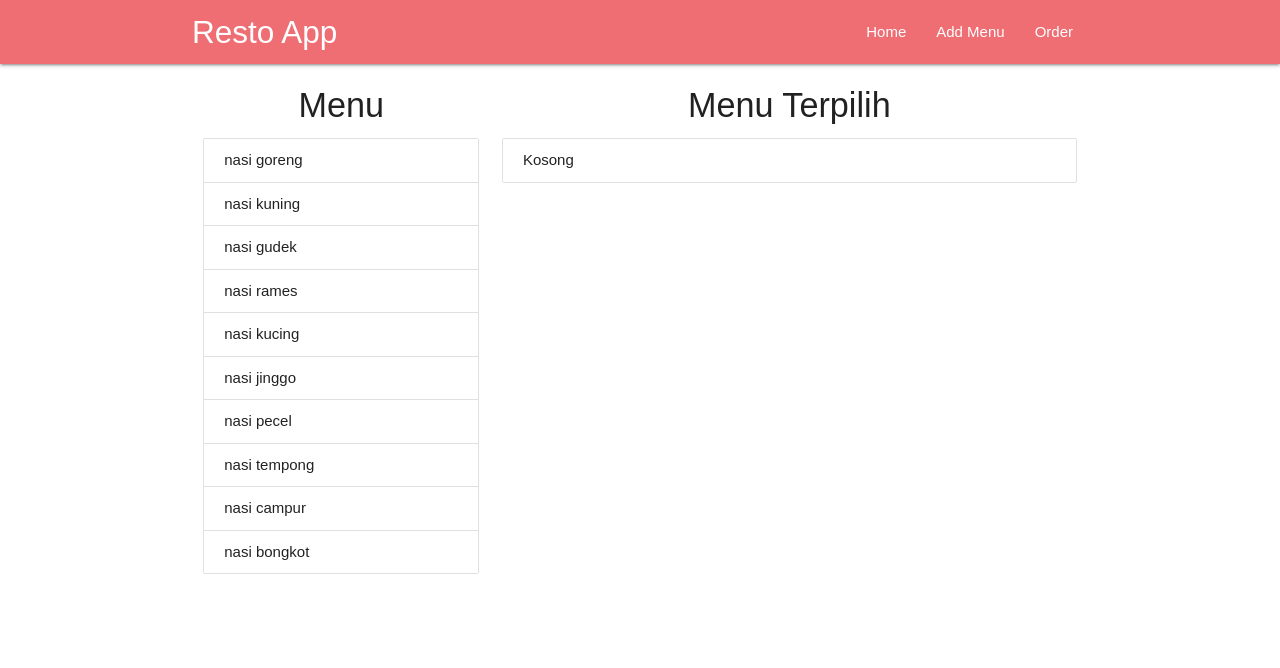
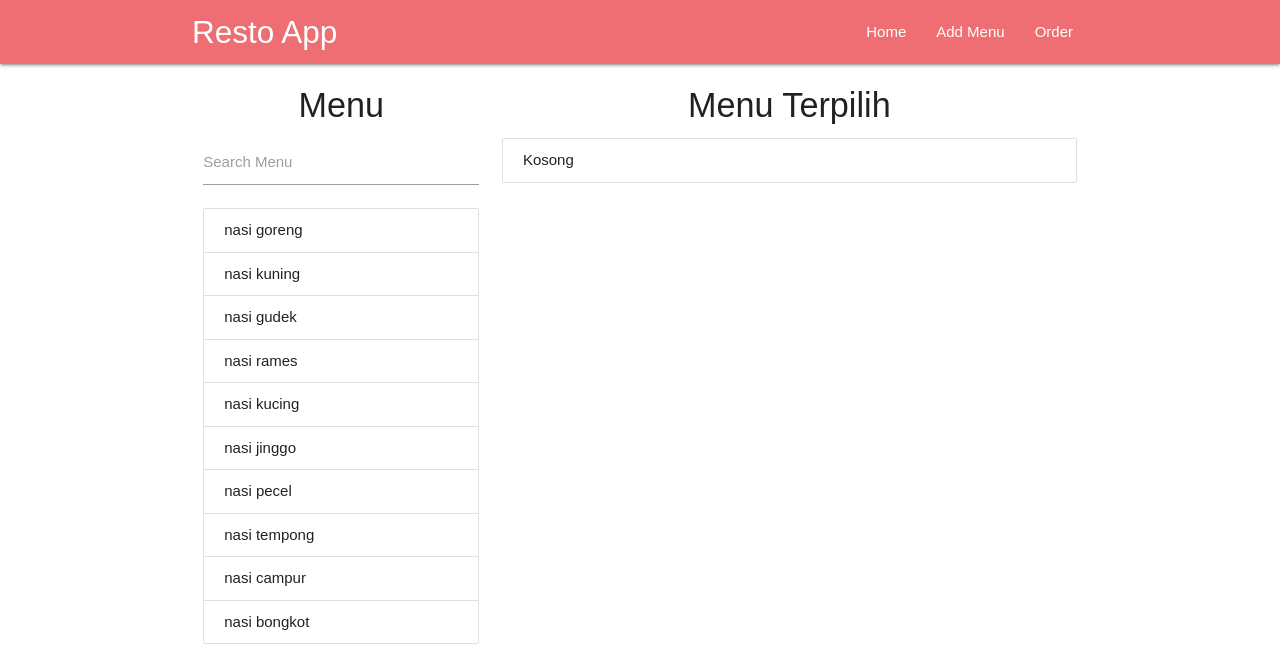
Before and after one commit to wahyufadz/resto-app, a React (Create React App) app: page /ordermenu in a window 1280 px wide. Shown: the top 668 px of the page. Built offline with nearby package versions, Linux system fonts and the light colour scheme; data requests are answered from the project's data file.

Commit message:
add function to search available menu

```diff
--- /dev/null
+++ b/src/components/SearchMenu.js
@@ -0,0 +1,10 @@
+import React from 'react'
+
+export default ({searchMenu}) => {
+  return (
+    <div className='input-field'>
+      <input type="text" id="searchMenu" className="validate" onChange={(e)=>searchMenu(e.target.value.toLowerCase())}/>
+      <label htmlFor="searchMenu">Search Menu</label>
+    </div>
+  )
+}
--- a/src/nav/OrderMenu.js
+++ b/src/nav/OrderMenu.js
@@ -1,13 +1,14 @@
 import React, { Component } from 'react';
 import Axios from 'axios';
 import MenuView from '../components/MenuView';
+import SearchMenu from '../components/SearchMenu';
 
 class OrderMenu extends Component {
   state={
+    initMenu:[
+
+    ],
     availableMenu:[
-      {id:0,nama:'Nasi Goreng',harga:8000},
-      {id:1,nama:'Nasi Pecel',harga:6000},
-      {id:2,nama:'Nasi Bongkot',harga:7000},
     ],
     chosenMenu:[
     ]
@@ -16,9 +17,20 @@ class OrderMenu extends Component {
   componentDidMount(){
     Axios.get('http://localhost:3030/menu')
     .then(json => {
-      console.log(json);
-      this.setState({availableMenu:json.data})
+      this.setState({initMenu:json.data,availableMenu:json.data});
+      console.log(this.state)
     })
+  }
+
+  searchMenu = (menu) =>{
+    const initMenu=this.state.initMenu.filter(test=>{
+      return !(this.state.chosenMenu.includes(test));
+    });
+    const availableMenu=initMenu.filter(test=>{
+      return test.nama.indexOf(menu)!==-1?true:false;
+    })
+    this.setState({availableMenu:availableMenu});
+
   }
 
   selection=(id,type = 'select')=>{
@@ -48,6 +60,7 @@ class OrderMenu extends Component {
       <div className="row">
         <div className="col m4 s12">
           <h4 className="center">Menu</h4>
+          <SearchMenu searchMenu={this.searchMenu}/>
           <MenuView menuView={this.state.availableMenu} selection={this.selection}/>
         </div>
         <div className="col m8 s12">
```
